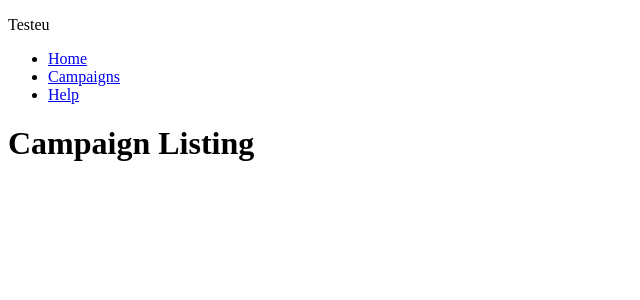
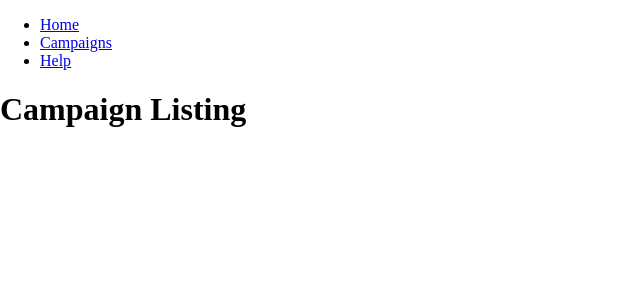
Before and after one commit to ProcessX/proxistore-test, a React (Vite) app: page /campaigns in a window 1280 px wide. Shown: the top 300 px of the page, without its empty margins (0-640 px from the left). Built offline with nearby package versions, Linux system fonts and the light colour scheme.

Commit message:
Stylesheet linked

```diff
--- a/index.html
+++ b/index.html
@@ -1,7 +1,9 @@
 <!DOCTYPE html>
-<html>
+<html lang="en">
     <head>
-    <title>React Parcel Micro App</title>
+        <meta charset="UTF-8" />
+        <meta name="viewport" content="width=device-width, initial-scale=1.0" />
+        <title>Proxistore | Test</title>
     </head>
     <body>
         <div id="root"></div>
--- a/package.json
+++ b/package.json
@@ -17,6 +17,7 @@
         "react-router-dom": "^5.2.0"
     },
     "devDependencies": {
+        "@parcel/transformer-sass": "^2.0.0-nightly.625",
         "babel-preset-nano-react-app": "^0.1.0",
         "eslint": "^7.21.0",
         "eslint-plugin-react": "^7.22.0",
--- a/src/App.js
+++ b/src/App.js
@@ -1,16 +1,14 @@
-import React from 'react'
-import { Switch, Route } from 'react-router-dom'
-import Navbar from './components/navbar/Navbar'
+import React from 'react';
+import { Switch, Route } from 'react-router-dom';
 import Home from './components/pages/home/Home';
 import Help from './components/pages/help/Help';
-import CampaignListing from './components/pages/campaignListing/CampaignListing'
+import CampaignListing from './components/pages/campaignListing/CampaignListing';
 import CampaignDetails from './components/pages/campaignDetails/CampaignDetails';
 
+import "./style/style.scss";
 
 const App = () => {
     return (
-        <div>
-            <Navbar />
         <Switch>
             <Route exact path="/">
                 <Home />
@@ -32,7 +30,6 @@ const App = () => {
                 <h1>404</h1>
             </Route>
         </Switch>
-        </div>
     )
 }
 
--- a/src/components/navbar/Navbar.js
+++ b/src/components/navbar/Navbar.js
@@ -10,9 +10,8 @@ const LINKS = [
 const Navbar = () => {
     return (
         <div>
-            <p>Testeu</p>
             <nav>
-                <ul>
+                <ul className={'test'}>
                     {LINKS.map((link) => (
                         <li key={link.to}>
                             <Link to={link.to}>{link.text}</Link>
--- a/src/components/pages/campaignDetails/CampaignDetails.js
+++ b/src/components/pages/campaignDetails/CampaignDetails.js
@@ -1,10 +1,11 @@
-import React from 'react'
+import React from 'react';
+import MainPageLayout from '../mainPageLayout/MainPageLayout';
 
 const CampaignDetails = () => {
     return (
-        <div>
+        <MainPageLayout>
             <h1>Campaign Details</h1>
-        </div>
+        </MainPageLayout>
     )
 }
 
--- a/src/components/pages/campaignListing/CampaignListing.js
+++ b/src/components/pages/campaignListing/CampaignListing.js
@@ -1,10 +1,11 @@
-import React from 'react'
+import React from 'react';
+import MainPageLayout from '../mainPageLayout/MainPageLayout';
 
 const CampaignListing = () => {
     return (
-        <div>
+        <MainPageLayout>
             <h1>Campaign Listing</h1>
-        </div>
+        </MainPageLayout>
     )
 }
 
--- a/src/components/pages/help/Help.js
+++ b/src/components/pages/help/Help.js
@@ -1,10 +1,11 @@
-import React from 'react'
+import React from 'react';
+import MainPageLayout from '../mainPageLayout/MainPageLayout';
 
 const Help = () => {
     return (
-        <div>
+        <MainPageLayout>
             <h1>Help</h1>
-        </div>
+        </MainPageLayout>
     )
 }
 
--- a/src/components/pages/home/Home.js
+++ b/src/components/pages/home/Home.js
@@ -1,10 +1,11 @@
 import React from 'react'
+import MainPageLayout from '../mainPageLayout/MainPageLayout'
 
 const Home = () => {
     return (
-        <div>
+        <MainPageLayout>
             <h1>Home</h1>
-        </div>
+        </MainPageLayout>
     )
 }
 
--- /dev/null
+++ b/src/components/pages/mainPageLayout/MainPageLayout.js
@@ -0,0 +1,14 @@
+import React from 'react'
+import Navbar from '../../navbar/Navbar'
+
+// eslint-disable-next-line react/prop-types
+const MainPageLayout = ({ children }) => {
+    return (
+        <div>
+            <Navbar />
+            {children}
+        </div>
+    )
+}
+
+export default MainPageLayout
--- /dev/null
+++ b/src/style/style.scss
@@ -0,0 +1,4 @@
+body{
+    margin: 0;
+    padding: 0;
+}
```
Also changed, not shown: 1 other file (tests, documents, lock files or other folders). Lines whose indentation alone changed are shown as unchanged.
